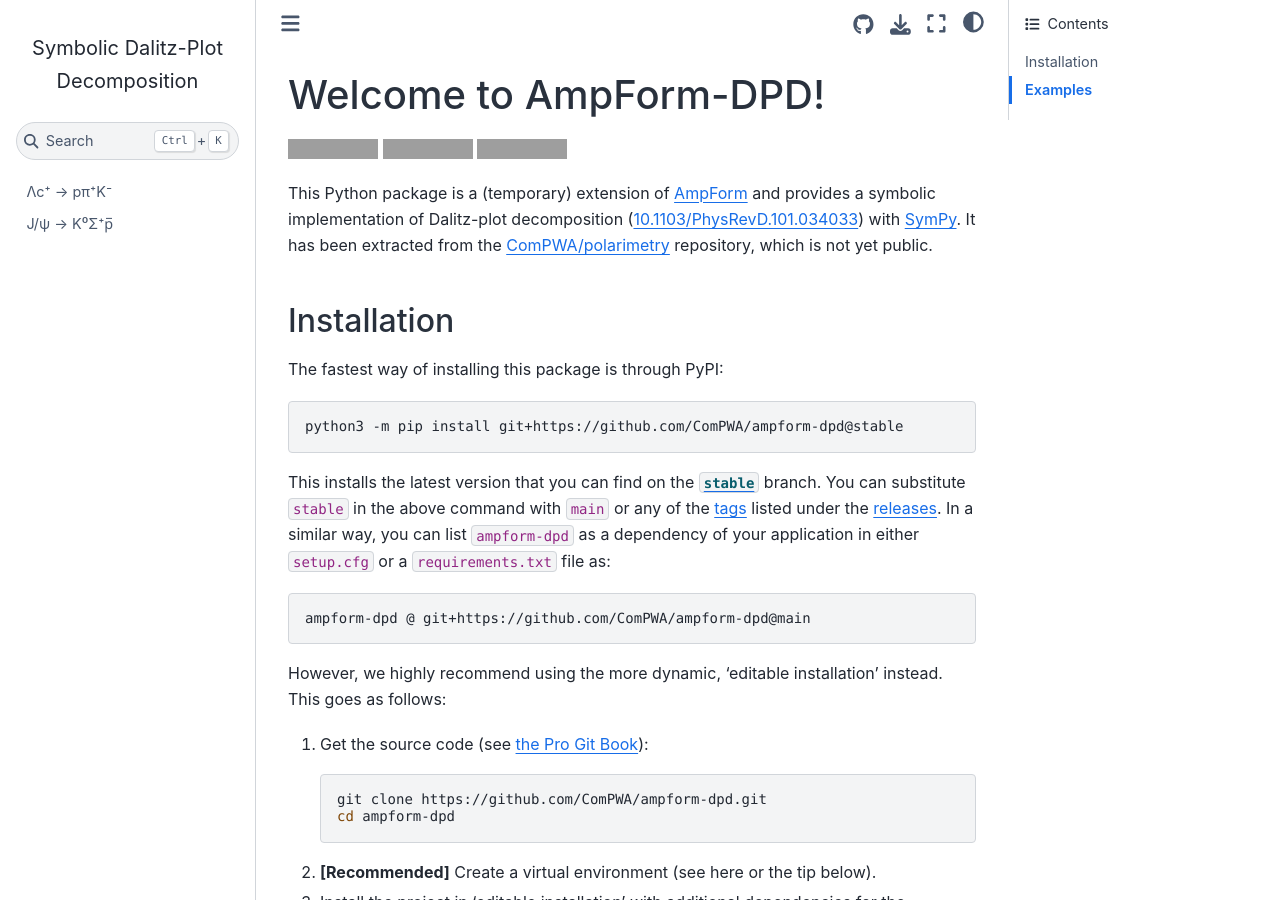
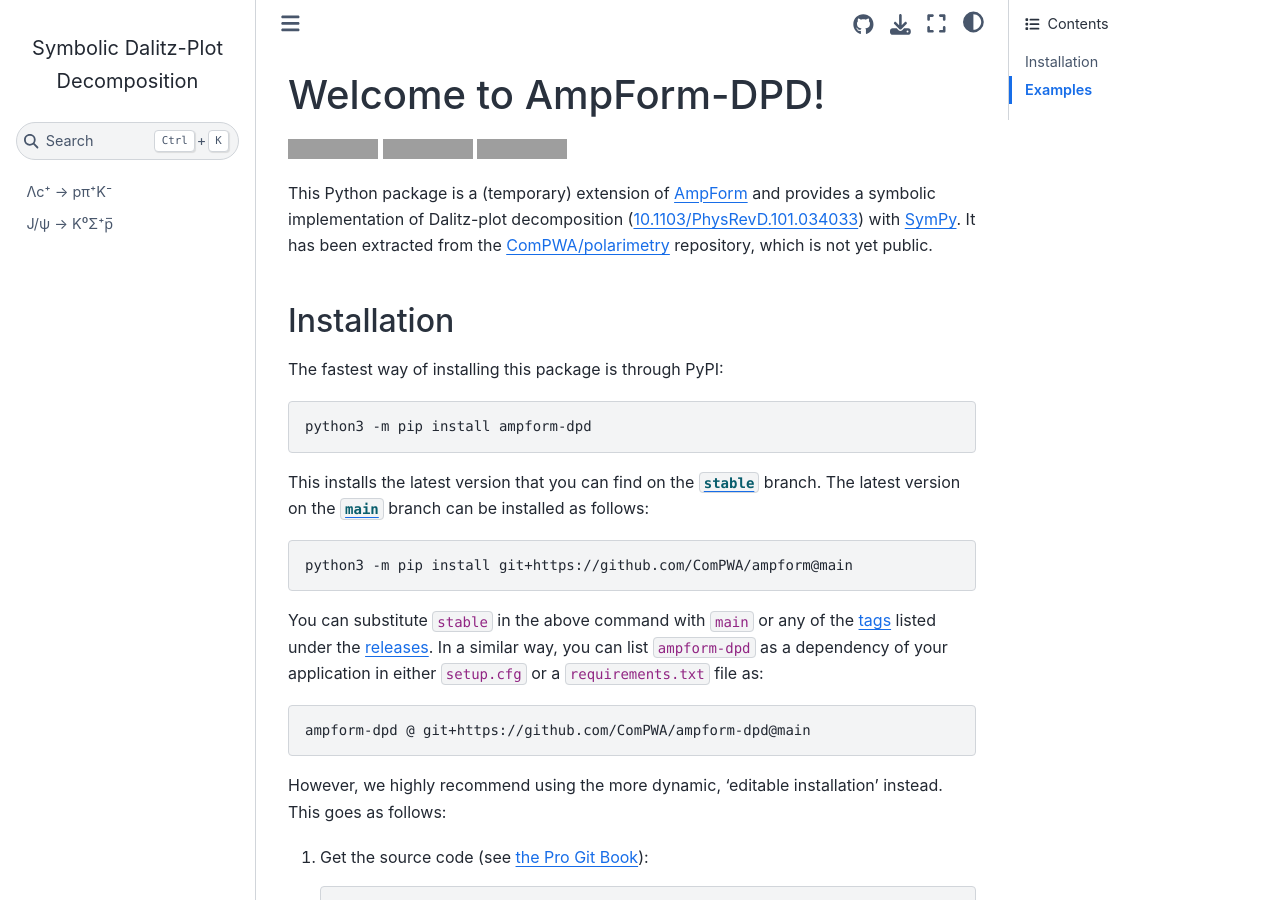
Before and after one commit to ComPWA/ampform-dpd, a Sphinx documentation site: the page built from docs/index.md, in a window 1280 px wide and 900 px high. Built offline with Sphinx 7.4.7 and the Sphinx Book theme 1.1.4, drawn with Linux system fonts in a browser that asks for light colours; pages that are not in the unit, such as notebooks, are missing from menus; the version number could not be read and is left out; grey boxes are pictures that could not be loaded.

Commit message:
DOC: update installation instructions

````diff
--- a/docs/index.md
+++ b/docs/index.md
@@ -15,10 +15,17 @@
 The fastest way of installing this package is through PyPI:
 
 ```shell
-python3 -m pip install git+https://github.com/ComPWA/ampform-dpd@stable
+python3 -m pip install ampform-dpd
 ```
 
-This installs the latest version that you can find on the [`stable`](https://github.com/ComPWA/ampform-dpd/tree/stable) branch. You can substitute `stable` in the above command with `main` or any of the [tags](https://github.com/ComPWA/ampform-dpd/tags) listed under the [releases](https://github.com/ComPWA/ampform-dpd/releases). In a similar way, you can list `ampform-dpd` as a dependency of your application in either `setup.cfg` or a `requirements.txt` file as:
+This installs the latest version that you can find on the [`stable`](https://github.com/ComPWA/ampform-dpd/tree/stable) branch. The latest version on the [`main`](https://github.com/ComPWA/ampform/tree/main) branch
+can be installed as follows:
+
+```shell
+python3 -m pip install git+https://github.com/ComPWA/ampform@main
+```
+
+You can substitute `stable` in the above command with `main` or any of the [tags](https://github.com/ComPWA/ampform-dpd/tags) listed under the [releases](https://github.com/ComPWA/ampform-dpd/releases). In a similar way, you can list `ampform-dpd` as a dependency of your application in either `setup.cfg` or a `requirements.txt` file as:
 
 ```text
 ampform-dpd @ git+https://github.com/ComPWA/ampform-dpd@main
````
